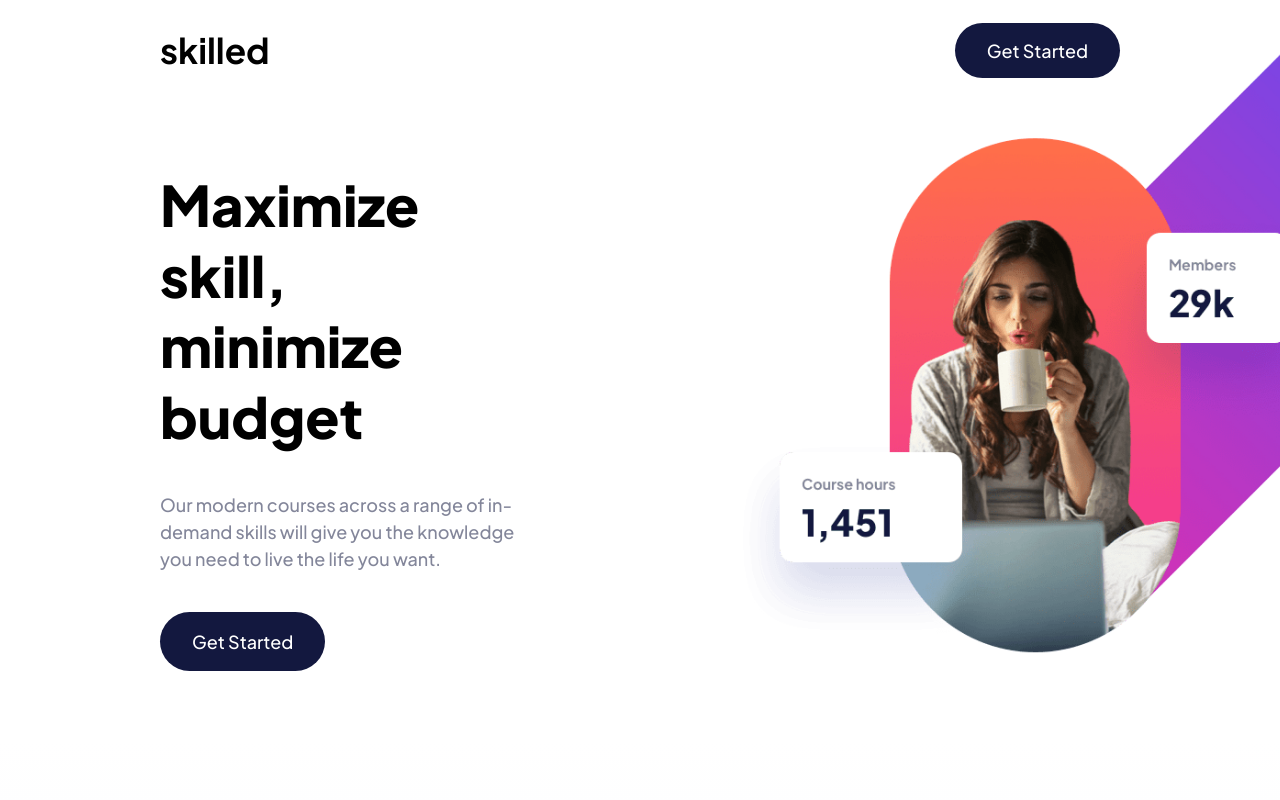
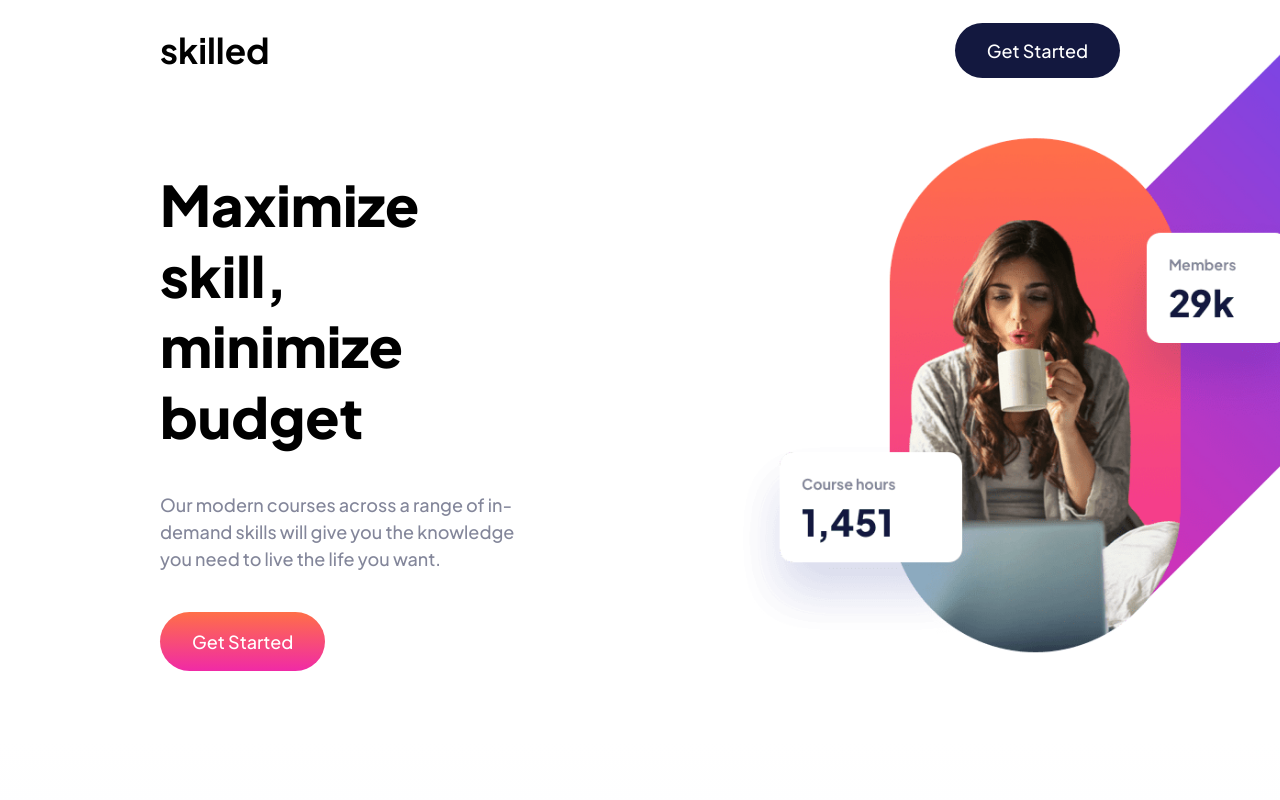
Before and after one commit to alvaro-frontend-mentor-projects/skilled-e-learning-landing-page, a React (Create React App) app: page / in a window 1280 px wide. Shown: the top 800 px of the page. Built offline with nearby package versions, Linux system fonts and the light colour scheme.

Commit message:
done with all active states for desktop view

```diff
--- a/src/index.css
+++ b/src/index.css
@@ -13,4 +13,12 @@
         background: linear-gradient(0deg, rgba(255, 255, 255, 0.5), rgba(255, 255, 255, 0.5)), linear-gradient(180deg, #4851FF -54.32%, #F02AA6 100%);
     }
 
+    .button2-background {
+        background: linear-gradient(180deg, #FF6F48 0%, #F02AA6 100%);
+    }
+
+    .button2-background-h {
+        background: linear-gradient(0deg, rgba(255, 255, 255, 0.5), rgba(255, 255, 255, 0.5)), linear-gradient(180deg, #FF6F48 0%, #F02AA6 100%);
+    }
+
 }
--- a/src/pages/MainPage.js
+++ b/src/pages/MainPage.js
@@ -23,7 +23,7 @@ const MainPage = () => {
                     Our modern courses across a range of in-demand skills will give you the knowledge you need to live the life you want.
                 </p>
                 <div>
-                    <button className=' font-Jakarta text-[18px] text-white bg-fmDarkBlue hover:bg-fmLightBlue px-8 py-4 rounded-full '>
+                    <button className=' font-Jakarta text-[18px] text-white button2-background hover:button2-background-h px-8 py-4 rounded-full '>
                         Get Started
                     </button>
                 </div>
@@ -58,7 +58,7 @@ const MainPage = () => {
                         <p className='text-fmGray text-[19px]'>
                             Learn the latest animation techniques to create stunning motion design and captivate your audience.
                         </p>
-                        <p className='text-fmPink text-[18px] mt-auto font-[600]'>
+                        <p className='text-fmPink text-[18px] mt-auto font-[600] hover:opacity-[50%] cursor-pointer'>
                             Get Started
                         </p>
                     </div>
@@ -78,7 +78,7 @@ const MainPage = () => {
                         <p className='text-fmGray text-[19px]'>
                             Create beautiful, usable interfaces to help shape the future of how the web looks.
                         </p>
-                        <p className='text-fmPink text-[18px] mt-auto font-[600]'>
+                        <p className='text-fmPink text-[18px] mt-auto font-[600] hover:opacity-[50%] cursor-pointer'>
                             Get Started
                         </p>
                     </div>
@@ -98,7 +98,7 @@ const MainPage = () => {
                         <p className='text-fmGray text-[19px]'>
                             Explore critical fundamentals like lighting, composition, and focus to capture exceptional photos.
                         </p>
-                        <p className='text-fmPink text-[18px] mt-auto font-[600]'>
+                        <p className='text-fmPink text-[18px] mt-auto font-[600] hover:opacity-[50%] cursor-pointer'>
                             Get Started
                         </p>
                     </div>
@@ -118,7 +118,7 @@ const MainPage = () => {
                         <p className='text-fmGray text-[19px]'>
                             All you need to know to get started investing in crypto. Go from beginner to advanced with this 54 hour course.
                         </p>
-                        <p className='text-fmPink text-[18px] mt-auto font-[600]'>
+                        <p className='text-fmPink text-[18px] mt-auto font-[600] hover:opacity-[50%] cursor-pointer'>
                             Get Started
                         </p>
                     </div>
@@ -138,7 +138,7 @@ const MainPage = () => {
                         <p className='text-fmGray text-[19px]'>
                             A step-by-step playbook to help you start, scale, and sustain your business without outside investment.
                         </p>
-                        <p className='text-fmPink text-[18px] mt-auto font-[600]'>
+                        <p className='text-fmPink text-[18px] mt-auto font-[600] hover:opacity-[50%] cursor-pointer'>
                             Get Started
                         </p>
                     </div>
```
